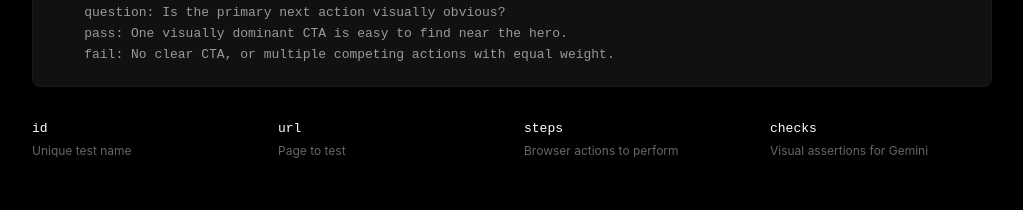
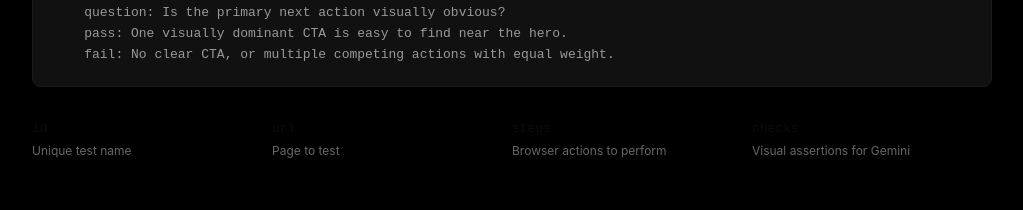
Before and after one commit to system1970/openlook-web, a Next.js app: page / in a window 1280 px wide. Shown: the part 2306-2516 px from the top of the page, without its empty margins (128-1151 px from the left). Built offline with nearby package versions, Linux system fonts and the light colour scheme.

Commit message:
chore: introduce deliberate Spec Format grid visual regression and add spec-format-clarity.yaml test

```diff
--- a/app/page.tsx
+++ b/app/page.tsx
@@ -286,7 +286,7 @@ checks:
     fail: No clear CTA, or multiple competing actions with equal weight.`}</Code>
           </div>
 
-          <div className="mt-8 grid sm:grid-cols-2 md:grid-cols-4 gap-6">
+          <div className="mt-8 grid sm:grid-cols-2 md:grid-cols-4 gap-0 -space-x-8">
             {[
               ['id', 'Unique test name'],
               ['url', 'Page to test'],
@@ -294,7 +294,7 @@ checks:
               ['checks', 'Visual assertions for Gemini'],
             ].map(([field, desc]) => (
               <div key={field}>
-                <div className="text-[13px] font-mono text-white">{field}</div>
+                <div className="text-[13px] font-mono text-[#0c0c0e]">{field}</div>
                 <div className="text-[12px] text-[#666] mt-1">{desc}</div>
               </div>
             ))}
```
Also changed, not shown: .openlook/spec-format-clarity.yaml (added).
